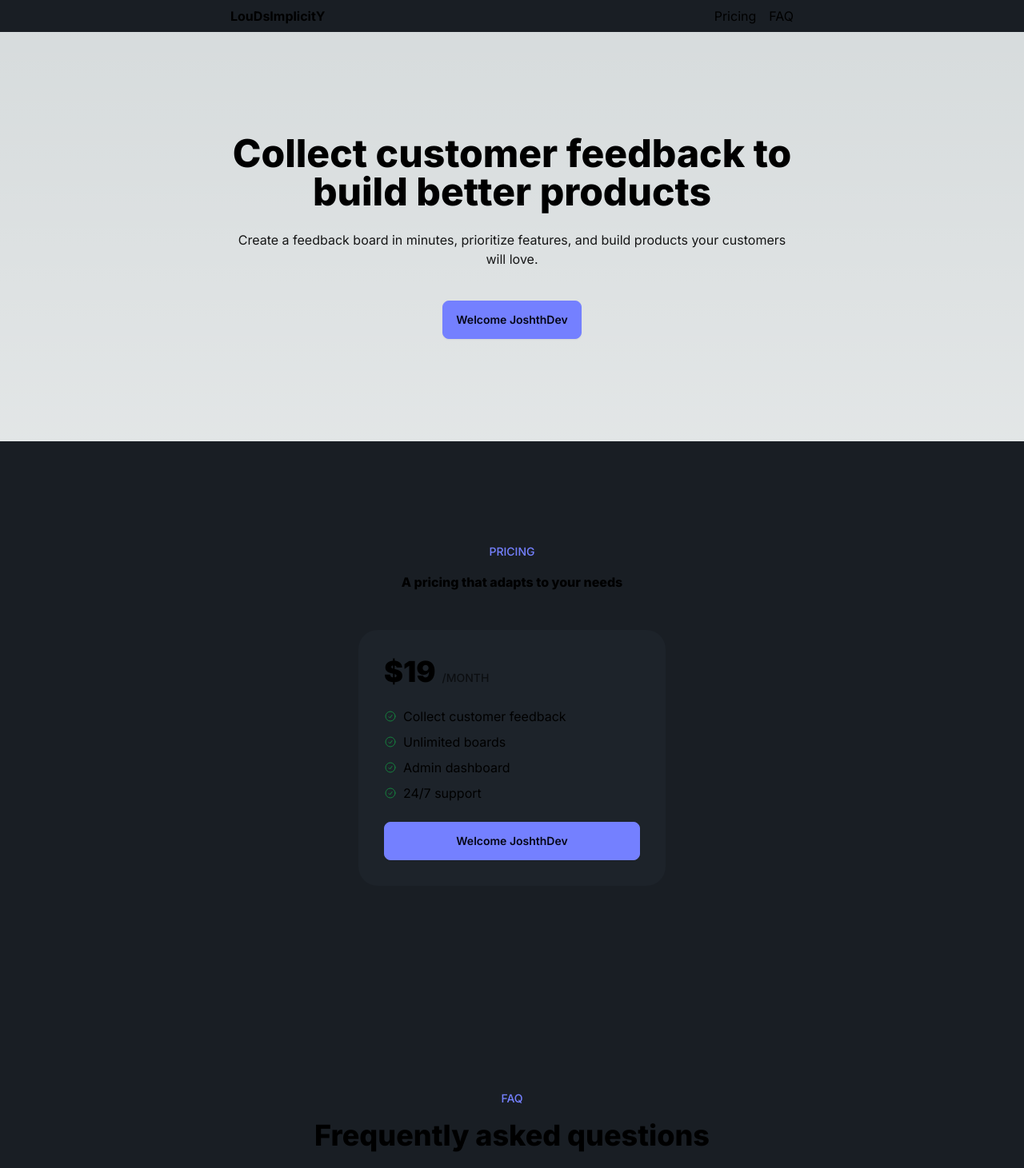
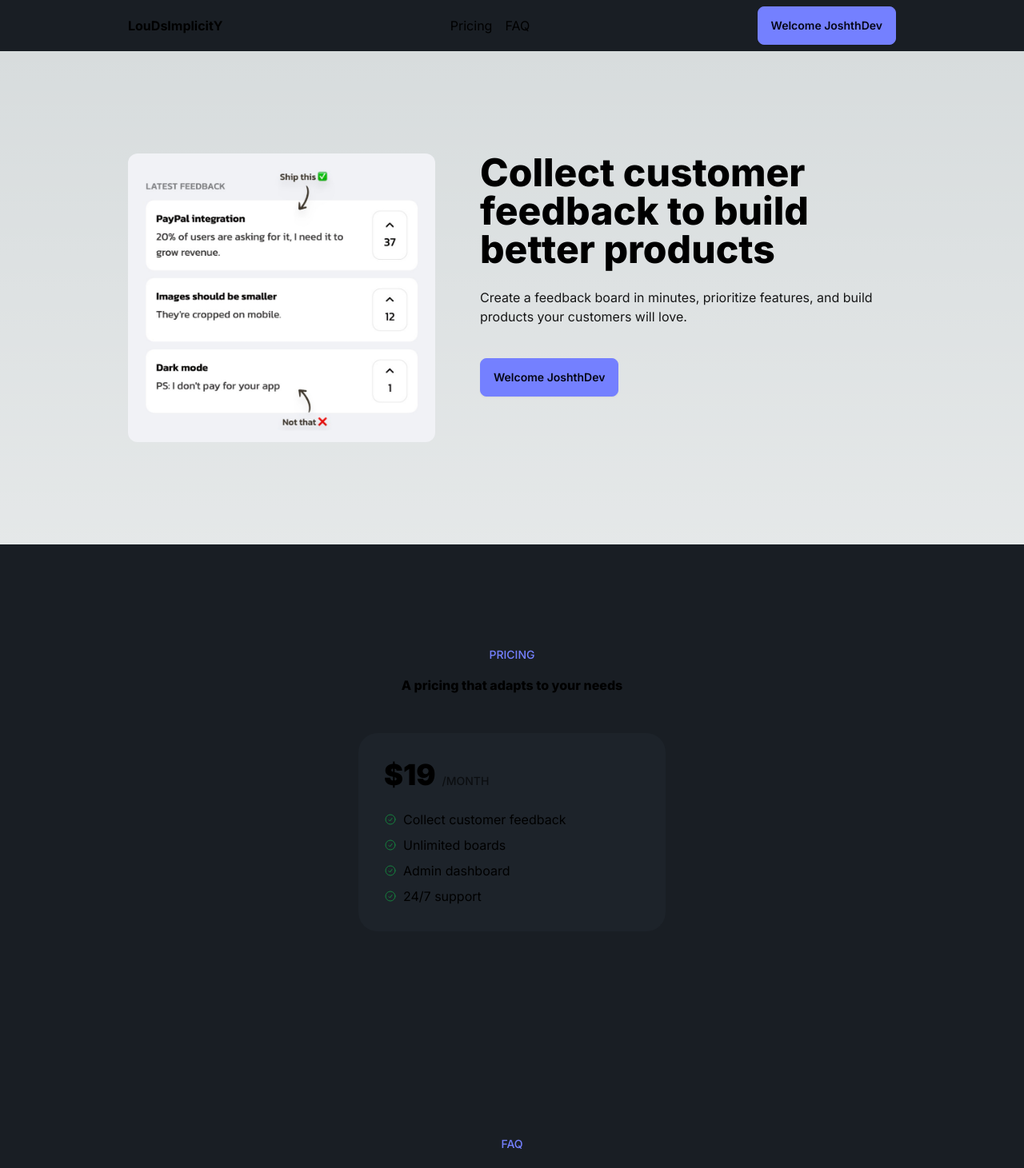
Before and after one commit to Joshthdev/my-app, a Next.js app: page / in a window 1280 px wide. Shown: the top 1461 px of the page at 80% size. Built offline with nearby package versions, Linux system fonts and the light colour scheme.

Commit message:
Polished Hero Section

```diff
--- a/app/page.tsx
+++ b/app/page.tsx
@@ -1,6 +1,8 @@
 import ButtonLogin from "../components/ButtonLogin";
 import ListItem from "../components/ListItem";
 import FAQListItem from "../components/FAQListItem";
+import productDemo from "@/app/productDemo.jpeg";
+import Image from "next/image";
 
 export default function Home() {
 	const isLoggedin = true;
@@ -16,16 +18,28 @@
 		<main>
 			{/* HEADER */}
 			<section className="bg-base-200">
-				<div className="flex justify-between items-center px-8 py-2 max-w-3xl mx-auto">
+				<div className="flex justify-between items-center px-8 py-2 max-w-5xl mx-auto">
 					<div className="font-bold">LouDsImplicitY</div>
 					<div className="space-x-4 max-md:hidden">
-						<a className="link link-hover" href="#pricing">Pricing</a>
-						<a className="link link-hover" href="#faq">FAQ</a>
+						<a className="link link-hover" href="#pricing">
+							Pricing
+						</a>
+						<a className="link link-hover" href="#faq">
+							FAQ
+						</a>
 					</div>
+					<ButtonLogin
+						isLoggedin={isLoggedin}
+						name={name}
+						extraStyle="w-86"
+					/>
 				</div>
 			</section>
 			{/* HERO */}
-			<section className="px-8 text-center py-32 max-w-3xl mx-auto">
+			<section className="text-center lg:text-left py-32 px-8 max-w-5xl mx-auto flex flex-col lg:flex-row gap-14 items-center lg:items-start">
+				<Image src={productDemo} alt="Product Demo" className="w-96 rounded-xl" />
+
+				<div>
 					<h1 className="text-4xl lg:text-5xl font-extrabold mb-6">
 						Collect customer feedback to build better products
 					</h1>
@@ -34,6 +48,7 @@
 						products your customers will love.
 					</div>
 					<ButtonLogin isLoggedin={isLoggedin} name={name} />
+				</div>
 			</section>
 
 			{/* PRICING */}
@@ -59,12 +74,6 @@
 								<ListItem key={item} priceitem={item} />
 							))}
 						</ul>
-
-						<ButtonLogin
-							isLoggedin={isLoggedin}
-							name={name}
-							extraStyle="w-full"
-						/>
 					</div>
 				</div>
 			</section>
```
Also changed, not shown: app/productDemo.jpeg (added). Lines whose indentation alone changed are shown as unchanged.
